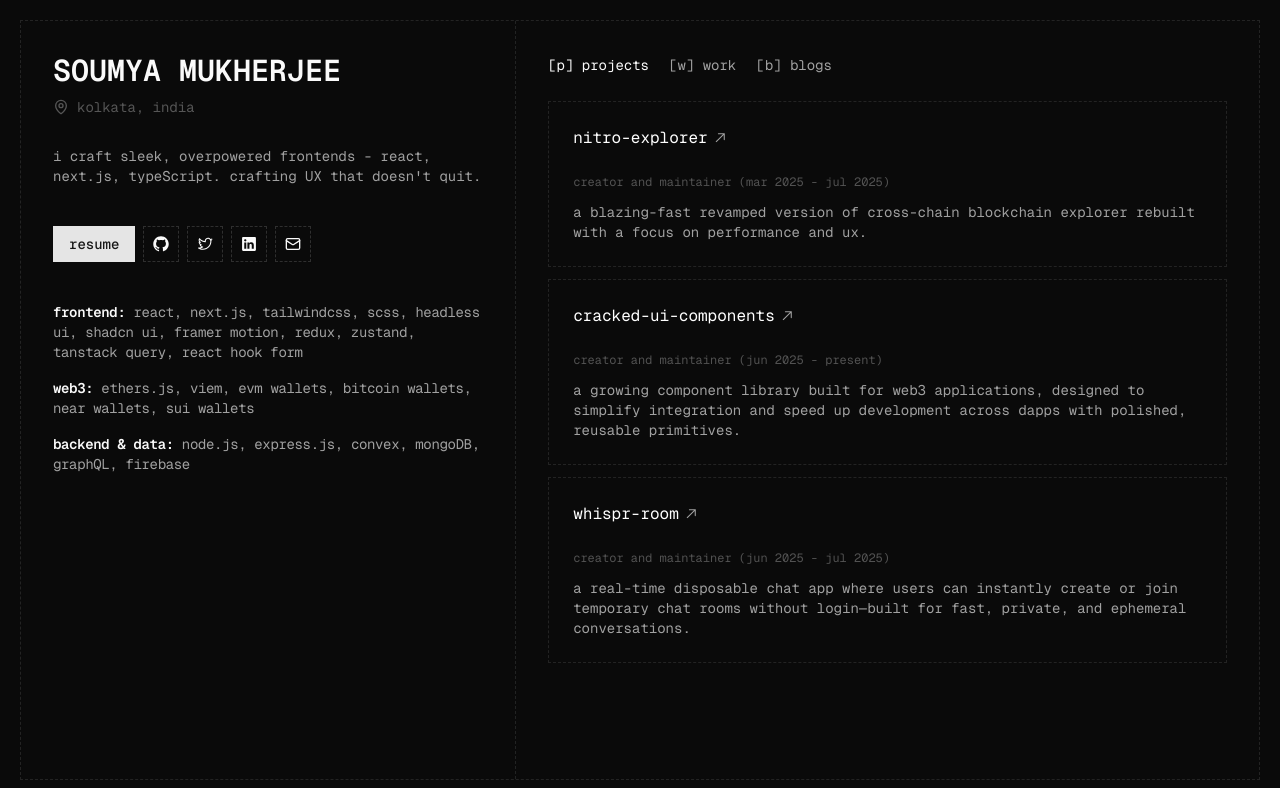
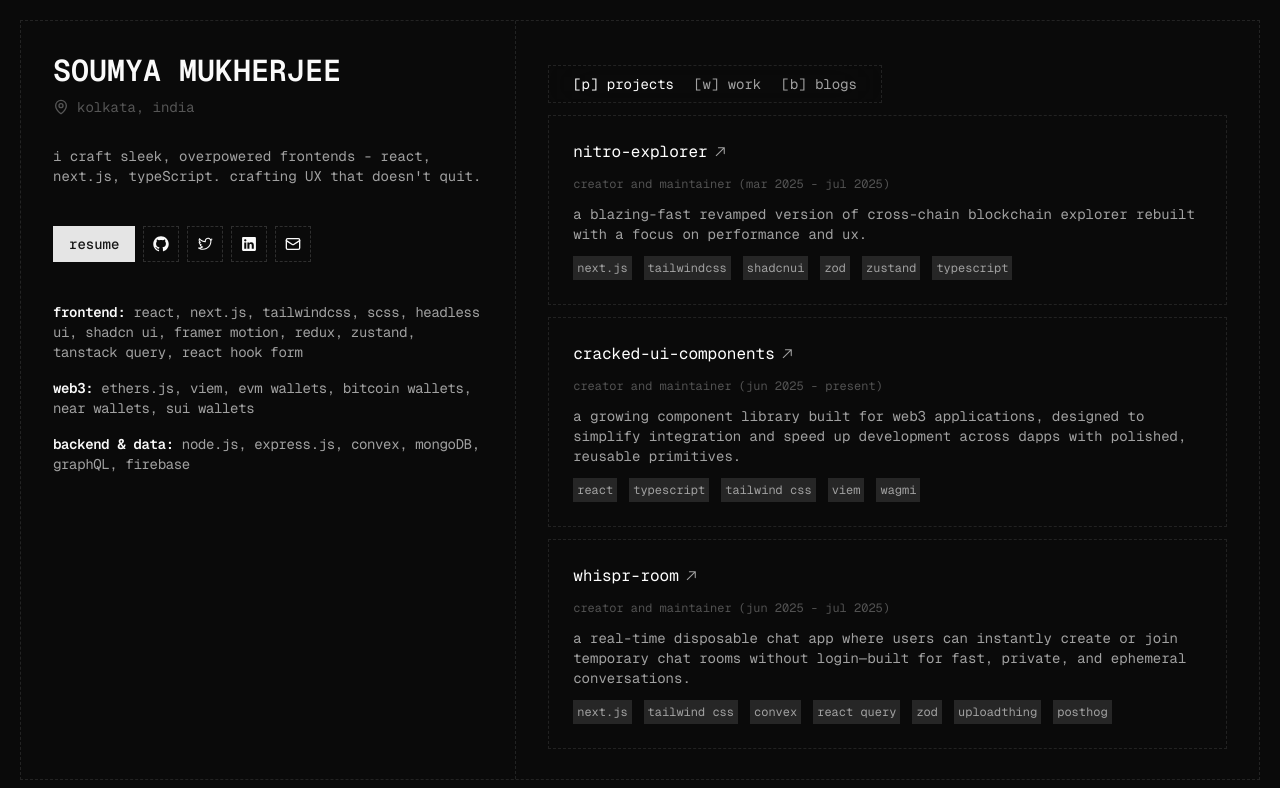
Before and after one commit to 0xdeathstalker/portfolio, a Next.js app: page / in a window 1280 px wide. Shown: the top 788 px of the page. Built offline with nearby package versions, Linux system fonts and the light colour scheme.

Commit message:
add: key navigation and project tags

```diff
--- /dev/null
+++ b/src/app/(landing)/blogs/page.tsx
@@ -0,0 +1,7 @@
+export default function BlogSection() {
+  return (
+    <div className="w-full max-w-xl space-y-10 mt-10">
+      <h1>blogs</h1>
+    </div>
+  );
+}
--- a/src/app/(landing)/page.tsx
+++ b/src/app/(landing)/page.tsx
@@ -20,16 +20,24 @@ export function ProjectCard({ project }: { project: Project }) {
     <div className="border border-dashed p-6 space-y-3 text-muted-foreground group hover:border-foreground/40 transition-colors ease-in-out">
       <Link
         href={project.href}
+        target="_blank"
         className="inline-flex items-center gap-1 text-base text-white hover:underline underline-offset-4"
       >
         {project.title}
         {/* TODO: animate on hover  */}
         <ArrowTopRightIcon className="w-4 h-4 text-muted-foreground transition-colors ease-in-out group-hover:text-foreground" />
       </Link>
-      <h2 className="text-neutral-600 text-xs mt-3">
+      <h2 className="text-neutral-600 text-xs">
         {project.role} {project.period && `(${project.period})`}
       </h2>
       <p>{project.description}</p>
+      <div className="inline-flex items-center gap-3 flex-wrap">
+        {project.technologies.map((technology) => (
+          <div key={technology} className="p-1 bg-accent text-xs">
+            {technology}
+          </div>
+        ))}
+      </div>
     </div>
   );
 }
--- a/src/components/sections/navbar.tsx
+++ b/src/components/sections/navbar.tsx
@@ -1,8 +1,8 @@
 'use client';
 
 import Link from 'next/link';
-import { usePathname } from 'next/navigation';
-import type * as React from 'react';
+import { usePathname, useRouter } from 'next/navigation';
+import * as React from 'react';
 import { cn } from '@/lib/utils';
 
 const navbarConfig = [
@@ -21,8 +21,46 @@ const navbarConfig = [
 ];
 
 export default function Navbar() {
+  const router = useRouter();
+
+  const handleKeyPress = React.useCallback(
+    (event: KeyboardEvent) => {
+      if (
+        document.activeElement?.tagName === 'INPUT' ||
+        document.activeElement?.tagName === 'TEXTAREA' ||
+        event.target instanceof HTMLInputElement
+      ) {
+        return;
+      }
+
+      switch (event.key.toLowerCase()) {
+        case 'h':
+          router.push('/');
+          break;
+        case 'p':
+          router.push('/');
+          break;
+        case 'w':
+          router.push('/work');
+          break;
+        case 'b':
+          router.push('/blogs');
+          break;
+      }
+    },
+    [router]
+  );
+
+  React.useEffect(() => {
+    window.addEventListener('keydown', handleKeyPress);
+
+    return () => {
+      window.removeEventListener('keydown', handleKeyPress);
+    };
+  }, [handleKeyPress]);
+
   return (
-    <div className="inline-flex items-center gap-5">
+    <div className="inline-flex items-center gap-5 sticky top-3 py-2 px-6 border border-dashed backdrop-blur-xl">
       {navbarConfig.map((item, index) => (
         <NavbarItem key={`${item.title}-${index}`} url={item.path}>
           [{item.title.slice(0, 1)}] {item.title}
--- a/src/config/projects.ts
+++ b/src/config/projects.ts
@@ -52,11 +52,9 @@ export const projects: Array<Project> = [
       'tailwind css',
       'convex',
       'react query',
-      'typescript',
       'zod',
       'uploadthing',
       'posthog',
-      'framer-motion',
     ],
     href: 'https://whispr-room.vercel.app',
   },
```
